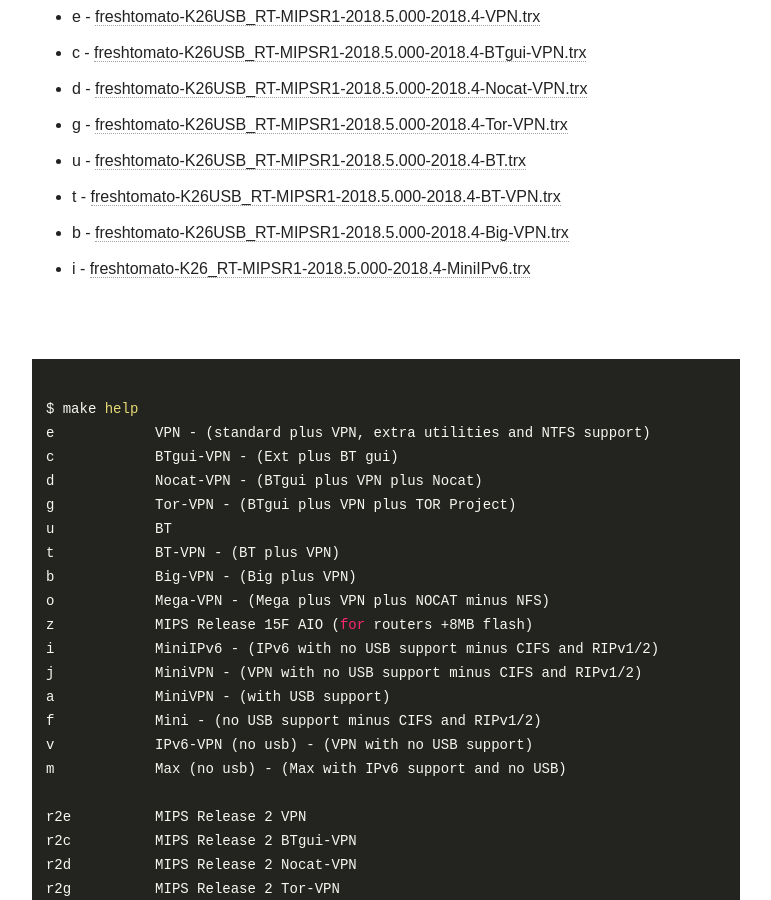
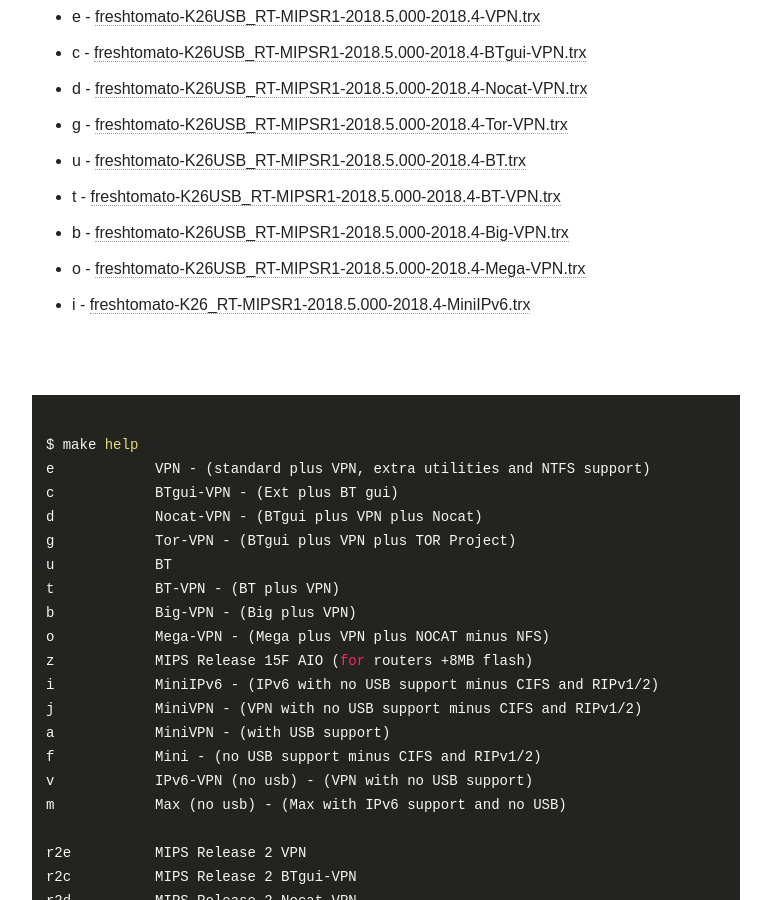
Before and after one commit to oglopss/freshtomato-mips-ci-jekyll, a Jekyll site: the page built from index.html, in a window 1280 px wide and 900 px high, scrolled down 631 px. Shown: the whole window, without its empty margins (254-1025 px from the left). Built offline with Jekyll 4.4.1, drawn with Linux system fonts in a browser that asks for light colours; nearby versions of some CDN libraries.

Commit message:
Travis build 45 o pushed to gh-pages

```diff
--- a/_data/ss.yml
+++ b/_data/ss.yml
@@ -8,3 +8,4 @@
   - 0010 i freshtomato-K26_RT-MIPSR1-2018.5.000-2018.4-MiniIPv6.trx
   - 0006 t freshtomato-K26USB_RT-MIPSR1-2018.5.000-2018.4-BT-VPN.trx
   - 0007 b freshtomato-K26USB_RT-MIPSR1-2018.5.000-2018.4-Big-VPN.trx
+  - 0008 o freshtomato-K26USB_RT-MIPSR1-2018.5.000-2018.4-Mega-VPN.trx
```
